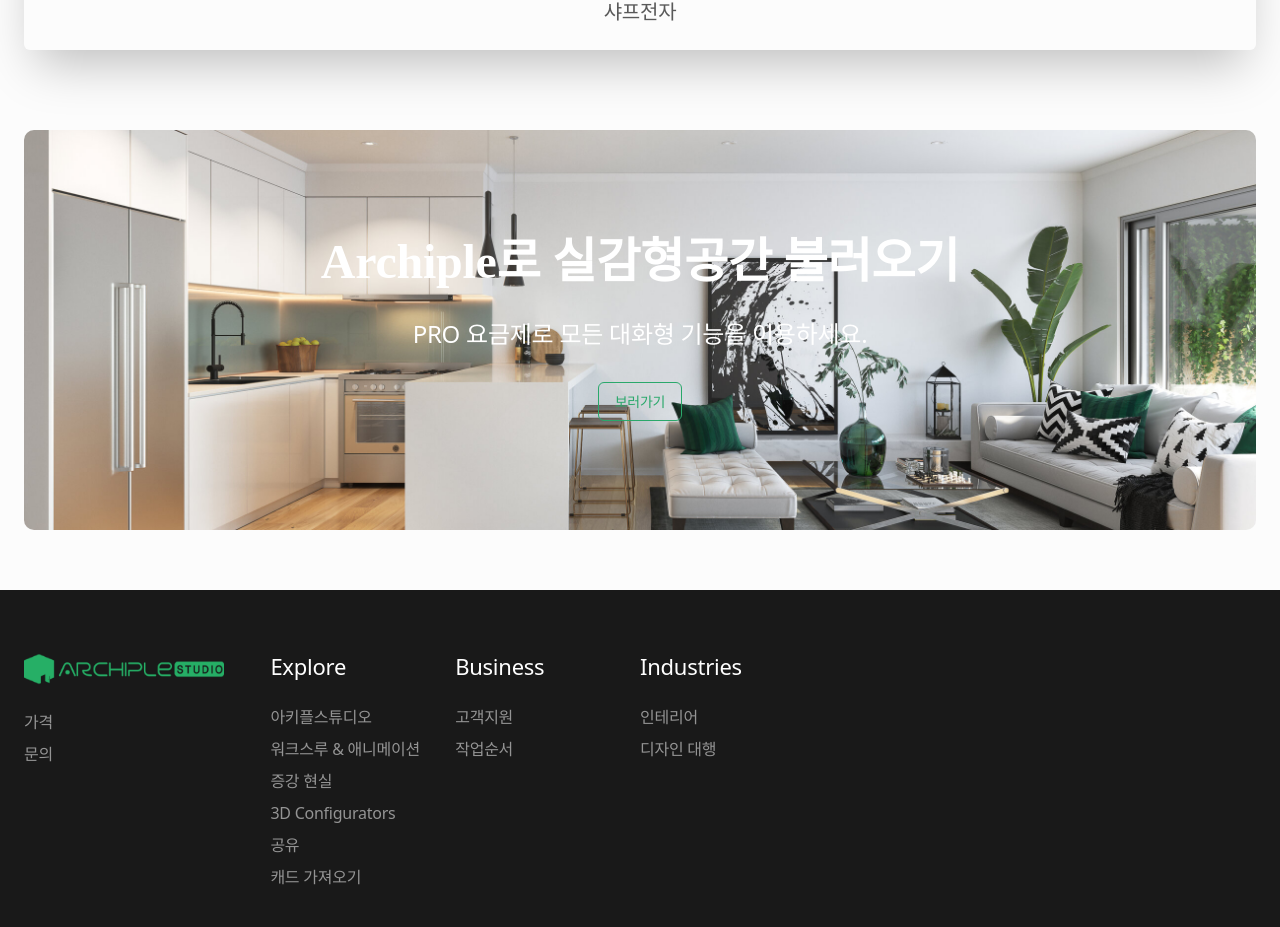
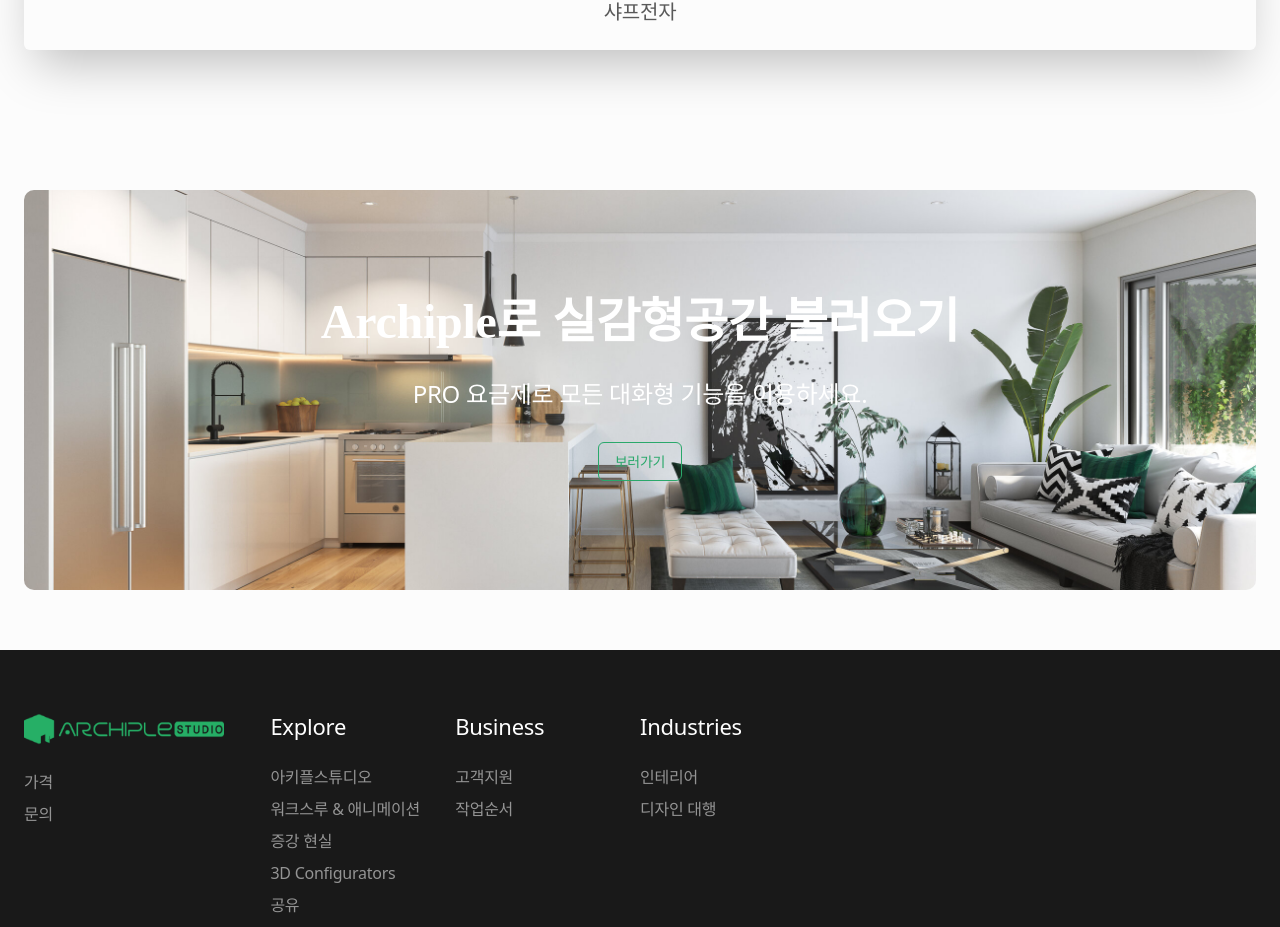
Before and after one commit to sbbc212/Achiple_WEB_Front, a Next.js app: page /share in a window 1280 px wide. Shown: the part 4516-5443 px from the top of the page. Built offline with nearby package versions, Linux system fonts and the light colour scheme; no server answers; a web font is replaced by a local one.

Commit message:
FIX: 베너 수정

```diff
--- a/src/components/Banner/BgBanner.tsx
+++ b/src/components/Banner/BgBanner.tsx
@@ -2,7 +2,7 @@ import Linebtn from "../Button/Linebtn";
 
 function BgBanner() {
   return (
-    <div style={{ marginBottom: "60px" }} className=" text-white rounded-lg h-[400px] ">
+    <div style={{ marginBottom: "60px", marginTop: "60px" }} className=" text-white rounded-lg h-[400px] ">
       <div
         className="layout h-full bg-cover bg-no-repeat bg-center flex justify-center flex-col items-center gap-y-8 rounded-[10px] overflow-hidden"
         style={{ backgroundImage: `url('/img/dummy_img_01.jpg')` }}>
```
